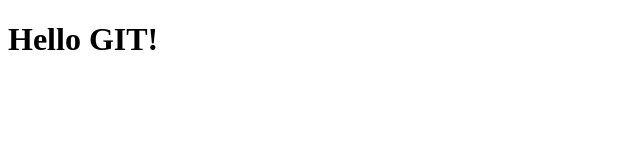
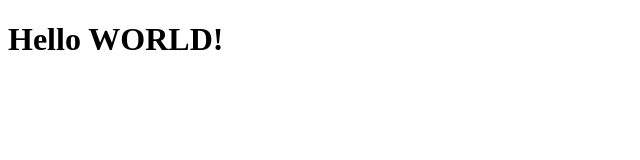
Before and after one commit to MateuszLawicki/git-course-4, a plain HTML site: page index.html in a window 1280 px wide. Shown: the whole page, without its empty margins (0-640 px from the left). Drawn offline with Linux system fonts and the light colour scheme.

Commit message:
Hello World! added to index.html

```diff
--- a/index.html
+++ b/index.html
@@ -7,7 +7,8 @@
     <meta name="viewport" content="width=device-width, initial-scale=1.0">
     <title>ISA Git course - 4</title>
 </head>
-    <h1>Hello GIT!</h1>
+<h1>Hello WORLD!</h1>
+
 <body>
 
 </body>
```
